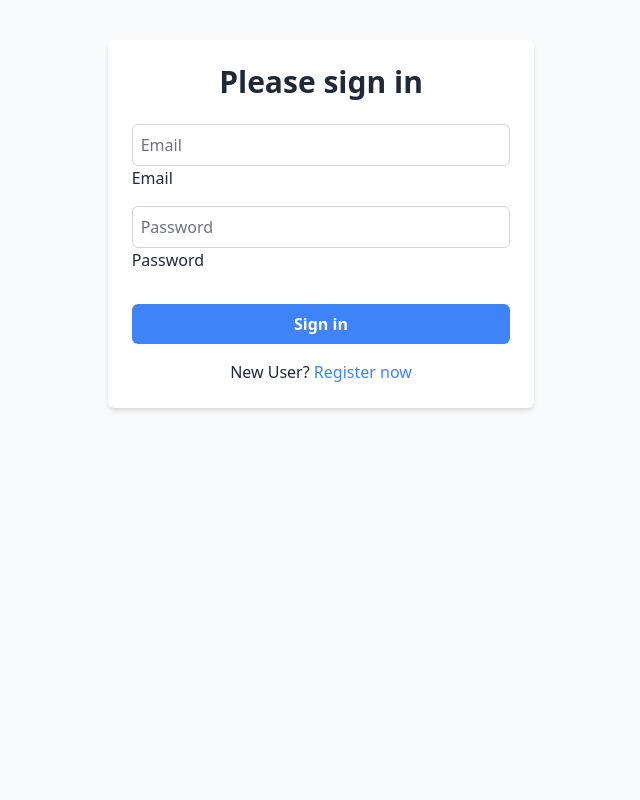
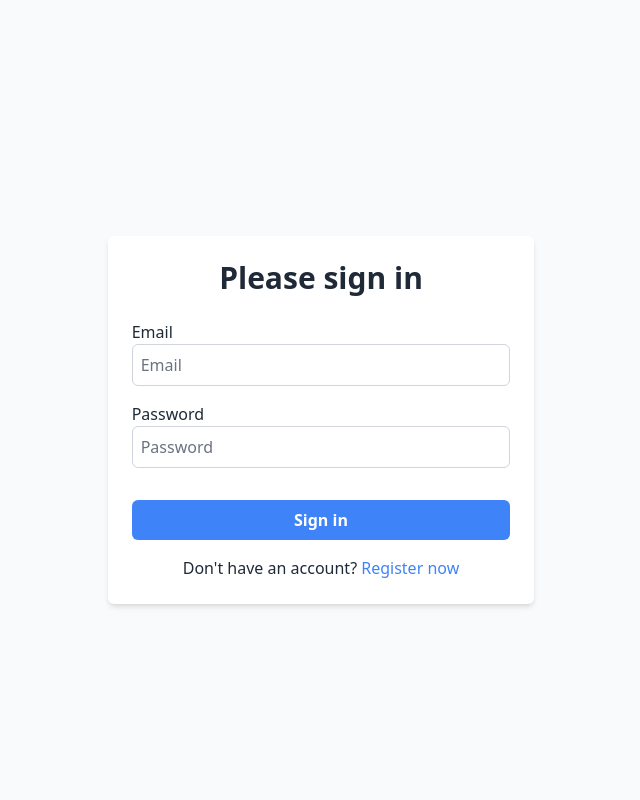
Before and after one commit to winninggodspower/ImgToPdfWebApp, a Flask app: page /login in a window 1280 px wide. Shown: the whole page, without its empty margins (319-959 px from the left). Run offline with Flask 3, Linux system fonts and the light colour scheme; style sheets or scripts are compiled from the project's sources; parts of the project's set-up code (start-up, migrations or seed data) failed here and were passed over; some libraries are stand-ins or nearby versions.

Commit message:
feat: clean up signup and login page

```diff
--- a/src/config.py
+++ b/src/config.py
@@ -13,7 +13,6 @@ if not os.path.isdir(PDF_FOLDER):
     os.makedirs(PDF_FOLDER)
 
 class Config(object):
-    DEBUG = False
     TESTING = False
     CSRF_ENABLED = True
     SECRET_KEY = os.getenv("SECRET_KEY", default="guess-me")
@@ -28,8 +27,8 @@ class Config(object):
     PAYSTACK_SECRET_KEY = os.getenv('PAYSTACK_SECRET_KEY')
 
 class DevelopmentConfig(Config):
+    DEBUG = True
     DEVELOPMENT = True
-    DEBUG = True
     WTF_CSRF_ENABLED = False
     DEBUG_TB_ENABLED = True
 
--- a/src/templates/auth/login.html
+++ b/src/templates/auth/login.html
@@ -6,7 +6,7 @@
 
 {% block body %}
 
-<div class="flex justify-center">
+<div class="flex justify-center min-h-screen items-center">
   <div class="w-full md:w-1/2 lg:w-1/3">
     <main class="mt-10 p-6 bg-white shadow-md rounded-md">
       <form role="form" method="post" action="">
@@ -14,8 +14,8 @@
         <h1 class="text-3xl mb-6 font-semibold text-center">Please sign in</h1>
 
         <div class="mb-4">
+          {{ form.email.label }}
           {{ form.email(placeholder="Email", class="w-full p-2 border border-gray-300 rounded-md") }}
-          {{ form.email.label }}
           {% if form.email.errors %}
             {% for error in form.email.errors %}
               <div class="text-red-600">{{ error }}</div>
@@ -24,8 +24,8 @@
         </div>
 
         <div class="mb-4">
+          {{ form.password.label }}
           {{ form.password(placeholder="Password", class="w-full p-2 border border-gray-300 rounded-md") }}
-          {{ form.password.label }}
           {% if form.password.errors %}
             {% for error in form.password.errors %}
               <div class="text-red-600">{{ error }}</div>
@@ -34,7 +34,7 @@
         </div>
 
         <button class="w-full py-2 mt-4 bg-blue-500 text-white font-semibold rounded-md hover:bg-blue-600" type="submit">Sign in</button>
-        <p class="mt-4 text-center">New User? <a class="text-blue-500 hover:underline" href="{{ url_for('auth.register') }}">Register now</a></p>
+        <p class="mt-4 text-center">Don't have an account? <a class="text-blue-500 hover:underline" href="{{ url_for('auth.register') }}">Register now</a></p>
       </form>
     </main>
   </div>
```
Also changed, not shown: src/ai/views.py (+7 -5 lines), src/templates/auth/register.html (+5 -5 lines).
